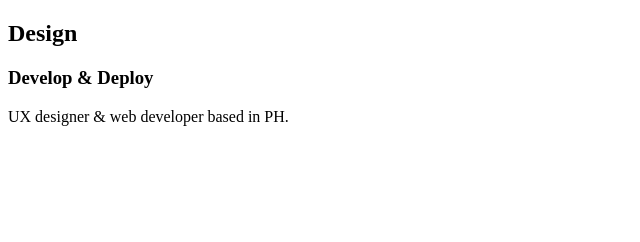
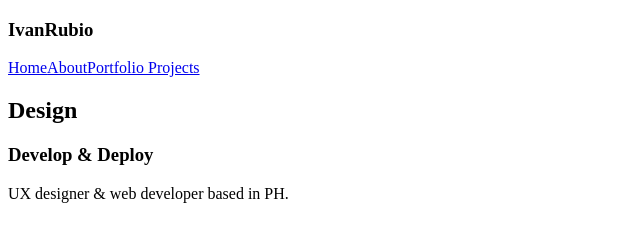
Before and after one commit to irubioph/gatsby-001-portfolio-helloworld, a Gatsby site: page / in a window 1280 px wide. Shown: the whole page, without its empty margins (0-640 px from the left). Built offline with nearby package versions, Linux system fonts and the light colour scheme; Gatsby itself is replaced by a stand-in of ours.

Commit message:
Lesson-4-Navbar-and-Links

```diff
--- /dev/null
+++ b/src/pages/components/Navbar.js
@@ -0,0 +1,14 @@
+import { Link } from 'gatsby'
+import React from 'react'
+
+export default function Navbar() {
+  return (
+    <nav>
+        <h1>IvanRubio</h1>
+        <div className="links"></div>
+            <Link to="/">Home</Link>
+            <Link to="/about">About</Link>
+            <Link to="/projects">Portfolio Projects</Link>
+    </nav>
+  )
+}
--- a/src/pages/index.js
+++ b/src/pages/index.js
@@ -1,8 +1,10 @@
 import * as React from "react"
+import Navbar from "./components/Navbar"
 
 export default function Home() {
   return (
     <section>
+      <Navbar />
       <div>
         <h2>Design</h2>
         <h3>Develop & Deploy</h3>
```
